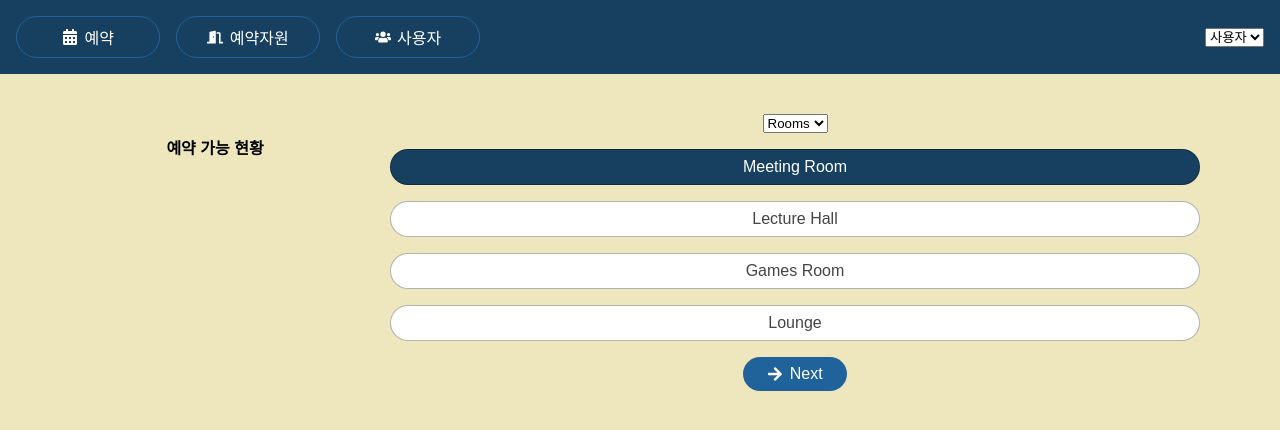
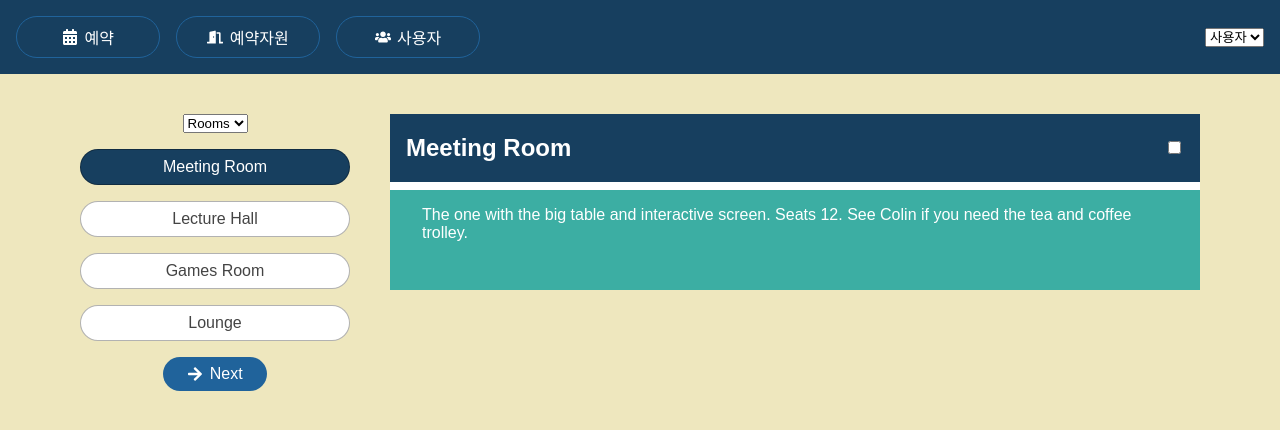
Before and after one commit to kimsohee-around/React-Demo, a React (Vite) app: page /bookables in a window 1280 px wide. Shown: the top 430 px of the page. Built offline with nearby package versions, Linux system fonts and the light colour scheme.

Commit message:
#3 useState_3 (Details)

```diff
--- a/src/component/Bookables/BookList.jsx
+++ b/src/component/Bookables/BookList.jsx
@@ -1,4 +1,4 @@
-import {bookables} from "../../static.json"
+import {bookables,days,sessions} from "../../static.json"
 import {useState} from "react";
 import {FaArrowRight} from "react-icons/fa";
 
@@ -8,21 +8,30 @@
     // 상태값 관리를 해야할 변수 bookableIndex
     // setBookableIndex 는 useState 가 리턴해주는 메소드.(값 변경 메소드)
     const [bookableIndex, setBookableIndex] = useState(0)
-    const groups = ["Rooms","Kit"]
-
+    const groups = [...new Set(bookables.map(b=>b.group))]    //현재 상황 ["Rooms","Kit"]
+    // b.group 만 가져와서 컬렉션.중복값은 1개만 저장하기 위해 Set 자료구조
+    // ... 은 Set 오브젝트를 배열로 변환
     console.log("bookableIndex:",bookableIndex)
     function nextBookableIndex(){
         setBookableIndex((i) => (i+1) % bookableGroup.length)
         //상태값 변경 메소드의 인자 i는 bookableIndex 값
     }
 
+    function changeGroup(event){
+        setGroup(event.target.value)
+        setBookableIndex(0)
+    }
+
+    const bookable = bookableGroup[bookableIndex]
+    const [hasDetails, setHasDetails] = useState(false)
     return (
+        <>
         <div>
             <select value={group}
-                    onChange={(e)=>setGroup(e.target.value)}>
+                    onChange={changeGroup}>
                 {groups.map(g=><option key={g} value={g}>{g}</option>)}
             </select>
-            <ul className="items-list-nav">
+            <ul className="bookables items-list-nav">
                 {bookableGroup.map((b,i) => (
                     <li key={b.id}
                        className={i=== bookableIndex? "selected":null}>
@@ -40,6 +49,40 @@
                </button>
             </p>
         </div>
+
+            {/* 새로운 UI 추가  : 상세 내용*/}
+        <div className="book-details">
+            <div className="item">
+                <div className="item-header">
+                    <h2>{bookable.title}</h2>
+                    <span className="controls">
+                        <label>
+                            <input type="checkbox" checked={hasDetails}
+                                    onChange={()=>setHasDetails(has=> !has)}
+                            />
+                        </label>
+                    </span>
+                </div>
+                <p>{bookable.notes}</p>
+                {hasDetails && (
+                    <div className="item-details">
+                        <h3>사용가능한 요일과 세션</h3>
+                        <div className="bookable-availability">
+                            <ul>
+                                {bookable.days.sort().map(d => <li key={d}>{days[d]}</li>)}
+                            </ul>
+                            <ul>
+                                {bookable.sessions.sort().map(s => <li key={s}>{sessions[s]}</li>)}
+                            </ul>
+                        </div>
+                    </div>
+                )}
+
+            </div>
+
+
+        </div>
+        </>
     )
 }
 
--- a/src/component/Bookables/BookablePage.jsx
+++ b/src/component/Bookables/BookablePage.jsx
@@ -3,7 +3,6 @@
 function BookablePage(){
     return(
         <main className="bookables-page">
-            <h4>예약 가능 현황</h4>
             <BookList/>
         </main>
     )
```
